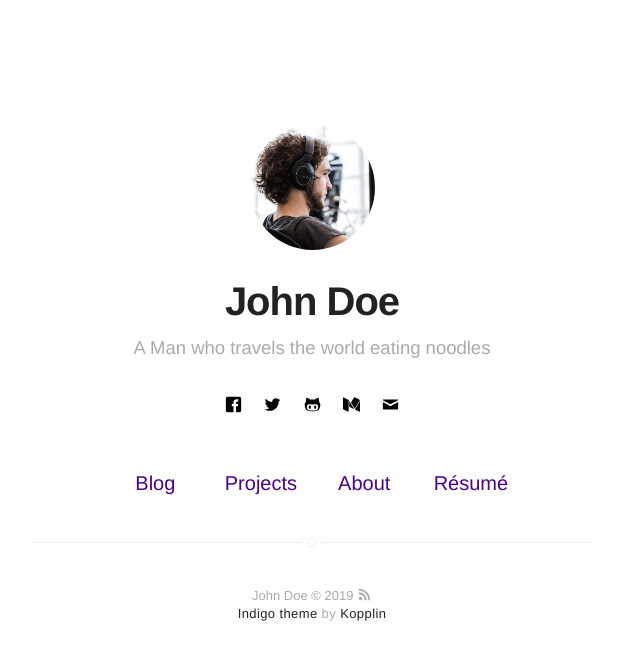
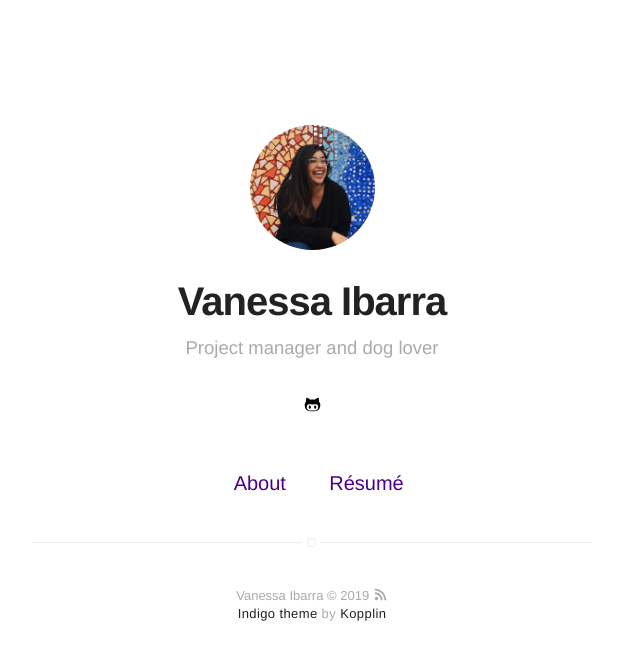
Before and after one commit to markberger/vanessaibarra.com, a Jekyll site: the page built from index.html, in a window 1280 px wide. Shown: the top 660 px of the page, without its empty margins (328-968 px from the left). Built offline with Jekyll 4.4.1, drawn with Linux system fonts in a browser that asks for light colours.

Commit message:
Personalize config and profile pic

```diff
--- a/_config.yml
+++ b/_config.yml
@@ -1,9 +1,9 @@
 # main text of home
-name: John Doe
-bio: A Man who travels the world eating noodles
+name: Vanessa Ibarra
+bio: Project manager and dog lover
 
 # twitter summary info
-description: A blog about technology and stuff related
+description: Vanessa Ibarra's personal website
 
 # if it's an external image, update below for true
 # better with square images
@@ -14,9 +14,9 @@ picture: assets/images/profile.jpg
 # and specify source (external or local).
 resume: true
 resume-external: true
-resume-url: https://google.com/?q=my+resume
+resume-url: https://www.linkedin.com/in/ibarrav/
 
-url: https://koppl.in/indigo
+url: http://vanessaibarra.com
 # your url: http://USERNAME.github.io
 
 permalink: /:title/
@@ -31,41 +31,35 @@ permalink: /:title/
 # if you don't want comments in your posts, leave categories empty
 disqus:
   shortname: mydisqus # enter this from your disqus account
-  categories: [blog, project] # only show disqus for posts that have these categories
+  categories: # only show disqus for posts that have these categories
 
 # if you don't have any of social below, comment the line
-facebook: myfacebook
-twitter: mytwitter
+#facebook: myfacebook
+#twitter: mytwitter
 # google: mygoogle
 # instagram: myinstagram
 # pinterest: mypinterest
 # linkedin: mylinkedin
 # youtube: myyoutube
 # spotify: myspotify
-github: mygithub
+github: ibarrav
 # gitlab: mygitlab
 # lastfm: mylastfm
 # stackoverflow: 7044681/mystackoverflow
 # quora: userquora
 # reddit: username
-medium: medium
+#medium: medium
 # vimeo: myvimeo
 # lanyrd: mylanyrd
-email: myemail@gmail.com
+#email: myemail@gmail.com
 
 authors:
-    johndoe:
-        name: John Doe
-        bio: A Man who travels the world eating noodles
+    vanessaibarra:
+        name: Vanessa Ibarra
+        bio: Project manager and dog lover
         external-image: false
         picture: assets/images/profile.jpg
-        twitter: johndoe
-    jamesfoster:
-        name: James Foster
-        bio: A Man who develops software with coffee
-        external-image: false
-        picture: assets/images/james.jpg
-        twitter: jamesfoster
+        #twitter: johndoe
 
 # do you want a larger site? change the option below
 # options: [normal, large] | default: normal
@@ -77,11 +71,11 @@ width: normal
 # paginate_path: "blog/:num/"
 
 # if you don't need projects, comment the *projects* configs below
-projects: true
+#projects: true
 
 # if you don't need "about" or "blog", comment them out below
 about: true
-blog: true
+#blog: true
 
 # do you want to show the "read time" of the posts?
 read-time: true
```
Also changed, not shown: assets/images/profile.jpg.
